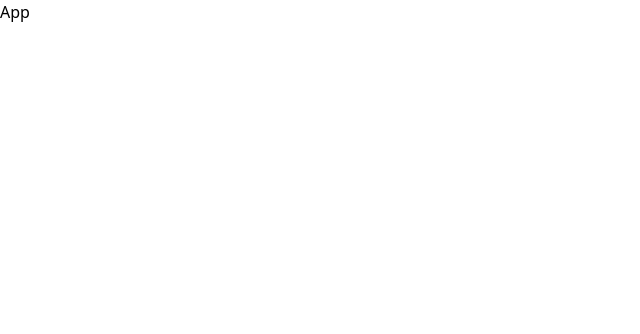
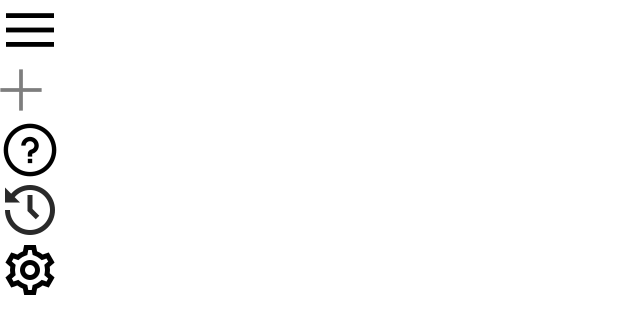
Before and after one commit to SridharshanY/gemini-clone, a React (Vite) app: page / in a window 1280 px wide. Shown: the top 334 px of the page, without its empty margins (0-640 px from the left). Built offline with nearby package versions, Linux system fonts and the light colour scheme.

Commit message:
regular push

```diff
--- a/src/App.jsx
+++ b/src/App.jsx
@@ -1,8 +1,10 @@
+import Sidebar from "./components/Sidebar/Sidebar"
+
 const App = () => {
   return (
-    <div>
-      App
-    </div>
+    <>
+      <Sidebar />
+    </>
   )
 }
 
--- /dev/null
+++ b/src/components/Sidebar/Sidebar.jsx
@@ -0,0 +1,47 @@
+import { useState } from "react";
+import { assets } from "../../assets/assets";
+
+const Sidebar = () => {
+  const [open, setOpen] = useState(false);
+
+  return (
+    <div className="min-h-[100vh] inline-flex flex-col justify-between bg-gray-200 ps-5 py-4">
+      <div>
+        <img
+          className="w-5 block ms-4 cursor-pointer"
+          src={assets.menu_icon}
+          onClick={() => setOpen(!open)}
+        />
+        <div className="mt-3 inline-flex items-center gap-2 px-4 py-4 bg-gray-300 rounded-full text-sm text-gray-500 cursor-pointer">
+          <img className="w-5" src={assets.plus_icon} alt="" />
+          {open ? <p>New Chat</p> : null}
+        </div>
+        {open ? (
+          <div className="flex flex-col">
+            <p className="mt-7 mb-5">Recent</p>
+            <div className="flex items-start gap-2 p-2 pe-10 text-gray-800 cursor-pointer hover:bg-gray-300 rounded-3xl">
+              <img className="w-5" src={assets.message_icon} alt="" />
+              <p>What is React...</p>
+            </div>
+          </div>
+        ) : null}
+      </div>
+      <div className="flex flex-col">
+        <div className="flex items-center gap-2 p-3 pe-10 text-gray-800 cursor-pointer hover:bg-gray-300 rounded-3xl">
+          <img className="w-5" src={assets.question_icon} alt="" />
+          {open ? <p>Help</p> : null}
+        </div>
+        <div className="flex items-center gap-2 p-3 pe-10 text-gray-800 cursor-pointer hover:bg-gray-300 rounded-3xl">
+          <img className="w-5" src={assets.history_icon} alt="" />
+          {open ? <p>Activity</p> : null}
+        </div>
+        <div className="flex items-center gap-2 p-3 pe-10 text-gray-800 cursor-pointer hover:bg-gray-300 rounded-3xl">
+          <img className="w-5" src={assets.setting_icon} alt="" />
+          {open ? <p>Settings</p> : null}
+        </div>
+      </div>
+    </div>
+  );
+};
+
+export default Sidebar;
```
